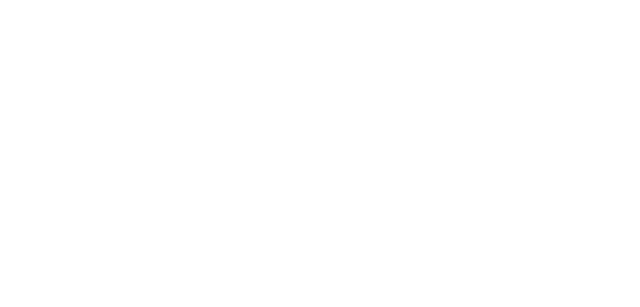
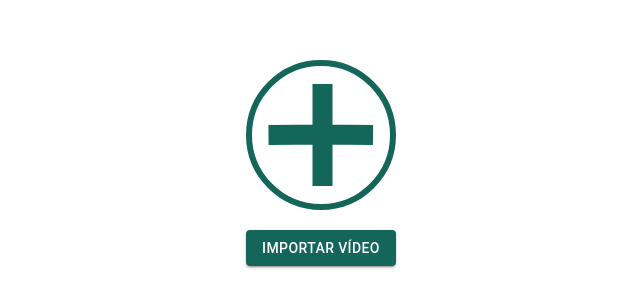
Before and after one commit to kurco07/proyecto-de-Carlos, a React (Vite) app in the folder Bugzzy/: page /importvideo in a window 1280 px wide. Before the commit this address had no page. Shown: the part 237-544 px from the top of the page, without its empty margins (319-959 px from the left). Built offline with nearby package versions, Linux system fonts and the light colour scheme.

Commit message:
Incorporación del botón ImportVideoButton

```diff
--- /dev/null
+++ b/Bugzzy/src/components/ImportVideoButton.jsx
@@ -0,0 +1,27 @@
+import React, { useState } from 'react';
+import Button from '@mui/material/Button';
+
+function ImportVideoButton() {
+    const [videoFile, setVideoFile] = useState(null);
+
+    const handleFileChange = (event) => {
+        setVideoFile(event.target.files[0]);
+    };
+
+    return (
+        <div>
+        <Button variant="contained" component="label" style={{ backgroundColor: '#15665A', color: 'white' }}>
+            Importar vídeo
+            <input
+            type="file"
+            hidden
+            accept="video/*"
+            onChange={handleFileChange}
+            />
+        </Button>
+        {videoFile && <p>Archivo seleccionado: {videoFile.name}</p>}
+        </div>
+    );
+}
+
+export default ImportVideoButton;
--- a/Bugzzy/src/components/Navbar.jsx
+++ b/Bugzzy/src/components/Navbar.jsx
@@ -129,6 +129,14 @@ export function Navbar({ isLoggedIn }) {
               Mis Cursos
             </ListItem>
           )}
+          <ListItem
+            button
+            onClick={handleDrawerClose}
+            component={RouterLink}
+            to="/ImportVideo"
+          >
+            Importar Video
+          </ListItem>
         </List>
       </Drawer>
     </div>
--- /dev/null
+++ b/Bugzzy/src/pages/ImportVideo.jsx
@@ -0,0 +1,17 @@
+import React from 'react';
+import ImportVideoButton from '../components/ImportVideoButton'; // Asegúrate de que la ruta sea correcta
+
+function ImportVideo() {
+    return (
+        <div style={{ display: 'flex', flexDirection: 'column', alignItems: 'center', justifyContent: 'center', height: '100vh' }}>
+            <div style={{ borderColor: '#15665A', borderWidth: 6, borderStyle: 'solid', borderRadius: '50%', width: '150px', height: '150px', display: 'flex', alignItems: 'center', justifyContent: 'center', marginBottom: '20px' }}>
+                <svg xmlns="http://www.w3.org/2000/svg" width="106" height="102" viewBox="0 0 106 102" fill="none">
+                    <path d="M0.5 51L54.5 50.5M105 51L54.5 50.5M54.5 50.5V0V51V102" stroke="#15665A" stroke-width="20"/>
+                </svg>
+            </div>
+            <ImportVideoButton />
+        </div>
+    );
+}
+
+export default ImportVideo;
--- a/Bugzzy/src/react router dom/AppRouter.jsx
+++ b/Bugzzy/src/react router dom/AppRouter.jsx
@@ -7,6 +7,7 @@ import ReproductorMP4 from "../pages/ReproductorMP4";
 import Reset from "../pages/Reset";
 import HomePage from "../pages/HomePage";
 import MyCourses from "../pages/MyCourses";
+import ImportVideo from "../pages/ImportVideo"
 
 
 const AppRouter = () => {
@@ -33,6 +34,7 @@ const AppRouter = () => {
       <Route index path="/homepage" element={<HomePage />} />
       <Route index path="/mycourses" element={<MyCourses />} />
       <Route index path="/reproductormp4" element={<ReproductorMP4 title="Descripción" description="Lorem ipsum dolor sit amet, consectetur adipiscing elit, sed do eiusmod tempor incididunt ut labore et dolore magna aliqua. Ut enim ad minim veniam, quis nostrud exercitation ullamco laboris nisi ut aliquip ex ea commodo consequat. Duis aute irure dolor in reprehenderit in voluptate velit esse cillum dolore eu fugiat nulla pariatur. Excepteur sint occaecat cupidatat non proident, sunt in culpa qui officia deserunt mollit anim id est laborum. Lorem ipsum dolor sit amet, consectetur adipiscing elit, sed do eiusmod tempor incididunt ut labore et dolore magna aliqua. Ut enim ad minim veniam, quis nostrud exercitation ullamco laboris nisi ut aliquip ex ea commodo consequat. Duis aute irure dolor in reprehenderit in voluptate velit esse cillum dolore eu fugiat nulla pariatur. Excepteur sint occaecat cupidatat non proident, sunt in culpa qui officia deserunt mollit anim id est laborum." labelText="Nombre del Curso" secondLabelText="Título Capitulo Curso" thirdLabelText="Nombre Profesor Curso" images={images} comments={comments} />} /> {/* Aquí se usa el componente CommentAccordion */}
+      <Route index path="/importvideo" element={<ImportVideo />} />
     </Routes>
   );
 };
```
Also changed, not shown: Bugzzy/src/assets/videos/addVideo.svg (added).
